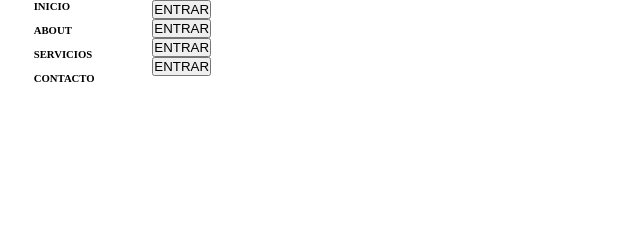
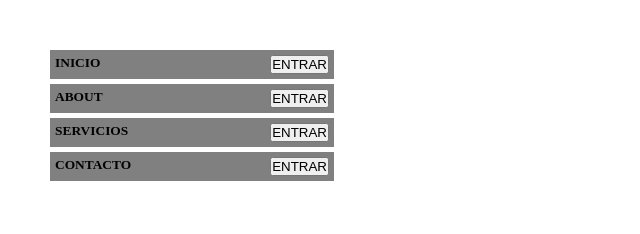
Before and after one commit to yerlins/yerlin, a plain HTML site: page index.html in a window 1280 px wide. Shown: the whole page, without its empty margins (0-640 px from the left). Drawn offline with Linux system fonts and the light colour scheme.

Commit message:
feat: :sparkles: Ejercicio completado

```diff
--- a/css/style.css
+++ b/css/style.css
@@ -5,18 +5,19 @@
 }
 
 .container{
-    width: 20%;
+    width: 30%;
     display: flex;
+    flex-direction: column;
     justify-content: space-around;
+    padding: 50px;
+    gap: 5px;
 }
 
-.palabras{
-    width: 20%;
-    height: 60%;
+.caja1, .caja2, .caja3, .caja4{
+    display: flex;
+    flex-direction: row;
+    justify-content: space-between;
+    padding: 5px;
+    font-size: 20px;
+    background: gray;
 }
-
-.botones{
-    width: 70px;
-    height: 60%;
-    justify-content: flex-end;
-}
--- a/index.html
+++ b/index.html
@@ -8,18 +8,27 @@
 </head>
 <body>
     <div class="container">
-        <div class="palabras">
+
+        <div class="caja1">
             <h6>INICIO<br></h6>
-            <h6><br>ABOUT</h6>
-            <h6><br>SERVICIOS</h6>
-            <h6><br>CONTACTO</h6>
+            <button id="inicio">ENTRAR</button>
         </div>
-        <div class="botones">
-            <button id="inicio">ENTRAR</button>
+
+        <div class="caja2">
+            <h6>ABOUT</h6>
             <button id="about">ENTRAR</button>
+        </div>
+
+        <div class="caja3">
+            <h6>SERVICIOS</h6>
             <button id="servivios">ENTRAR</button>
+        </div>
+
+        <div class="caja4">
+            <h6>CONTACTO</h6>
             <button id="contacto">ENTRAR</button>
         </div>
+
     </div>
 </body>
 </html>
```
